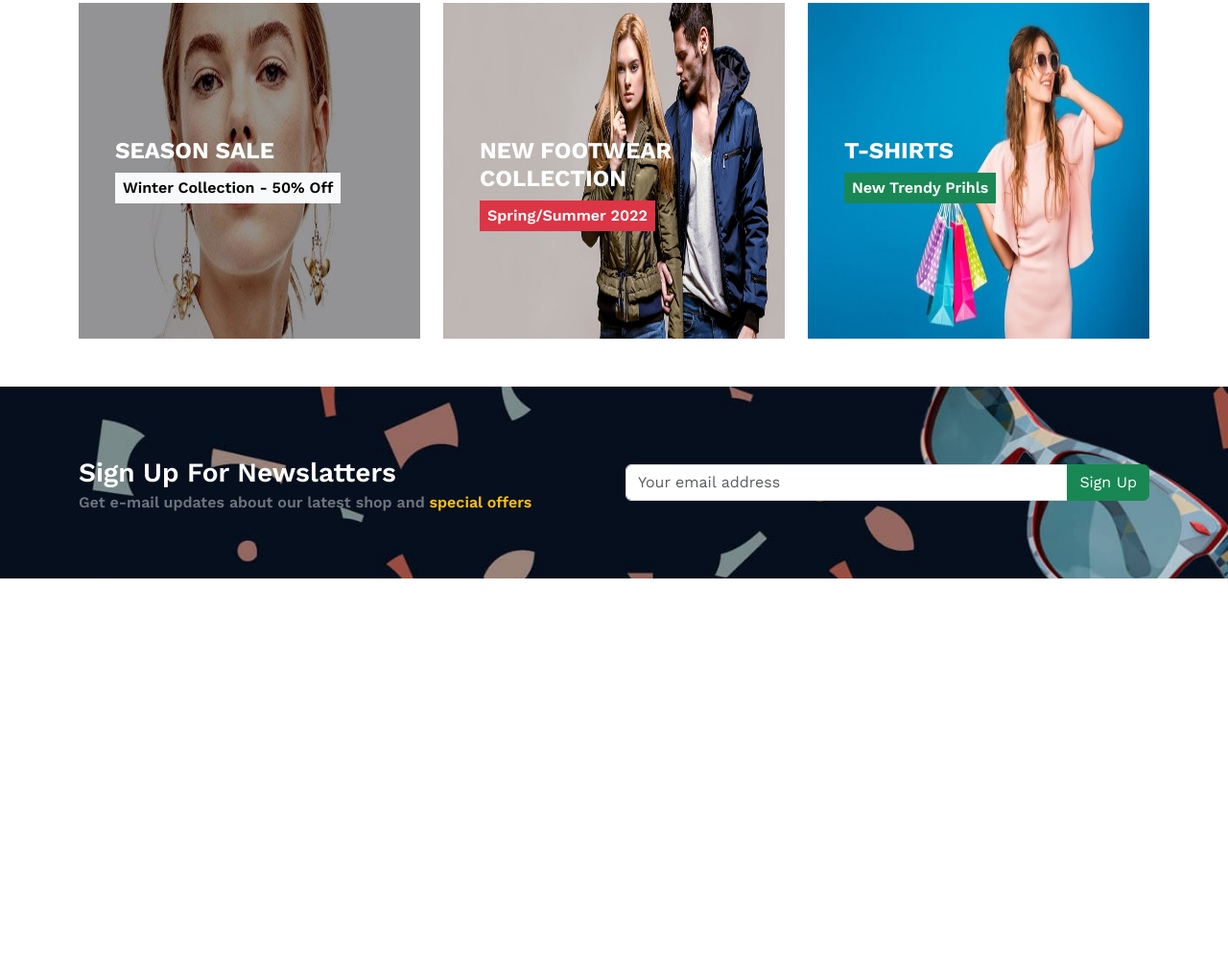
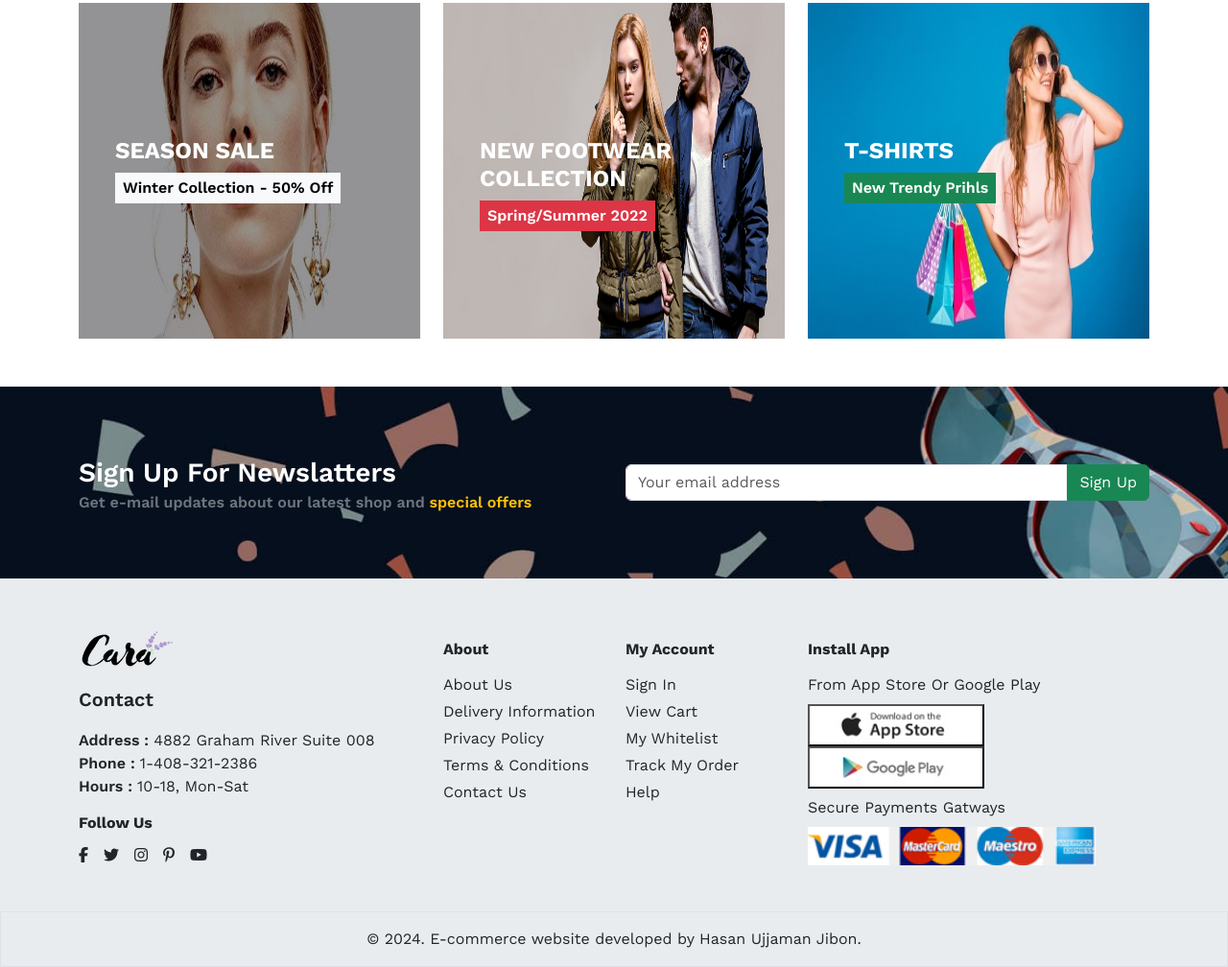
Before and after one commit to hasanujjamanjibon/E-Commerce-Landing-Page, a plain HTML site: page index.html in a window 1280 px wide. Shown: the part 4262-5270 px from the top of the page at 96% size. Before the commit the page ends 4865 px from the top, so only its background shows below. Drawn offline with nearby package versions, Linux system fonts and the light colour scheme.

Commit message:
footer  section  added

```diff
--- a/css/style.css
+++ b/css/style.css
@@ -128,3 +128,30 @@
   height: 200px;
   margin: 50px 0;
 }
+.footer_section {
+  height: fit-content;
+  width: 100%;
+}
+
+.btn-appstore {
+  background-image: url('../img/pay/app.jpg');
+  background-repeat: no-repeat;
+  background-size: cover;
+  background-position: center;
+  padding: 20px 90px;
+}
+.btn-gplay {
+  background-image: url('../img/pay/play.jpg');
+  background-repeat: no-repeat;
+  background-size: cover;
+  background-position: center;
+  padding: 20px 90px;
+}
+.btn-payments{
+  background-image: url('../img/pay/pay.png');
+  background-repeat: no-repeat;
+  background-size: cover;
+  background-position: center;
+  padding: 20px 150px;
+  border: 0;
+}
--- a/index.html
+++ b/index.html
@@ -1405,6 +1405,94 @@
       </section>
       <!--*newslatter  section end-->
     </main>
+    <!-- footer section start -->
+    <footer class="bg-body-secondary footer_section">
+      <section class="container h-100">
+        <div class="row align-items-sm-baseline py-5">
+          <div class="col-12 col-lg-4">
+            <img src="./img/logo.png" alt="logo" />
+            <p class="my-3 text-dark fw-semibold fs-5">Contact</p>
+            <p class="fw-semibold">
+              Address :
+              <span class="fw-normal">4882 Graham River Suite 008</span>
+            </p>
+            <p class="fw-semibold">
+              Phone :
+              <span class="fw-normal">1-408-321-2386 </span>
+            </p>
+            <p class="fw-semibold">
+              Hours :
+              <span class="fw-normal">10-18, Mon-Sat</span>
+            </p>
+            <div class="social-icon-section mt-3">
+              <h6 class="fw-bold">Follow Us</h6>
+              <div class="d-flex align-items-center gap-3 mt-3">
+                <i class="fa-brands fa-facebook-f"></i>
+                <i class="fa-brands fa-twitter"></i>
+                <i class="fa-brands fa-instagram"></i>
+                <i class="fa-brands fa-pinterest-p"></i>
+                <i class="fa-brands fa-youtube"></i>
+              </div>
+            </div>
+          </div>
+          <div class="col-6 col-lg-2">
+            <div class="mt-3">
+              <h6 class="fw-bold">About</h6>
+              <div class="d-flex flex-column justify-content-center gap-1 mt-3">
+                <span href="#" class="text-capitalize">About us</span>
+                <span href="#" class="text-capitalize"
+                  >delivery information</span
+                >
+                <span href="#" class="text-capitalize">privacy policy</span>
+                <span href="#" class="text-capitalize">terms & Conditions</span>
+                <span href="#" class="text-capitalize">contact us</span>
+              </div>
+            </div>
+          </div>
+          <div class="col-6 col-lg-2">
+            <div class="mt-3">
+              <h6 class="fw-bold">My Account</h6>
+              <div class="d-flex flex-column justify-content-center gap-1 mt-3">
+                <span href="#" class="text-capitalize">sign in</span>
+                <span href="#" class="text-capitalize">view cart</span>
+                <span href="#" class="text-capitalize">my whitelist</span>
+                <span href="#" class="text-capitalize">track my order</span>
+                <span href="#" class="text-capitalize">help</span>
+              </div>
+            </div>
+          </div>
+
+          <div class="col-12 col-lg-4">
+            <div class="mt-3">
+              <h6 class="fw-bold">Install App</h6>
+              <div class="d-flex flex-column justify-content-center gap-2 mt-3">
+                <span href="#" class="text-capitalize"
+                  >from app store or google play</span
+                >
+                <div>
+                  <button class="btn-appstore"></button>
+                  <button class="btn-gplay"></button>
+                </div>
+
+                <span href="#" class="text-capitalize"
+                  >secure payments gatways</span
+                >
+                <div>
+                  <button class="btn-payments"></button>
+                </div>
+              </div>
+            </div>
+          </div>
+        </div>
+      </section>
+
+      <section class="border border-top">
+        <p class="text-center py-3">
+          &copy; 2024. E-commerce website developed by Hasan Ujjaman Jibon.
+        </p>
+      </section>
+    </footer>
+    <!-- footer section end -->
     <!-- ! Bootstrap js cdn -->
     <script src="https://cdn.jsdelivr.net/npm/bootstrap@5.3.3/dist/js/bootstrap.bundle.min.js"></script>
   </body>
```
Also changed, not shown: img/pay/app.jpg (added), img/pay/pay.png (added), img/pay/play.jpg (added).
